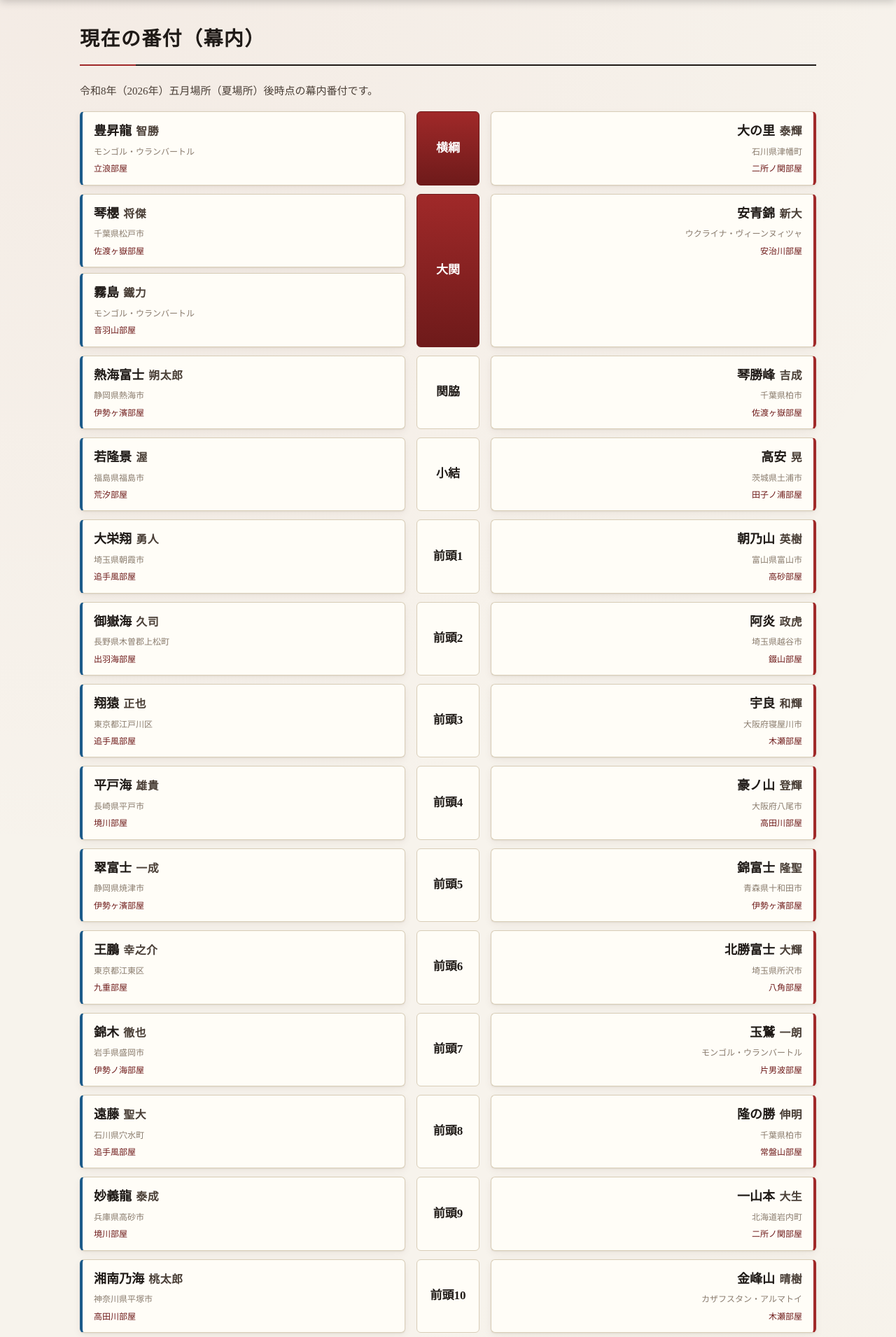
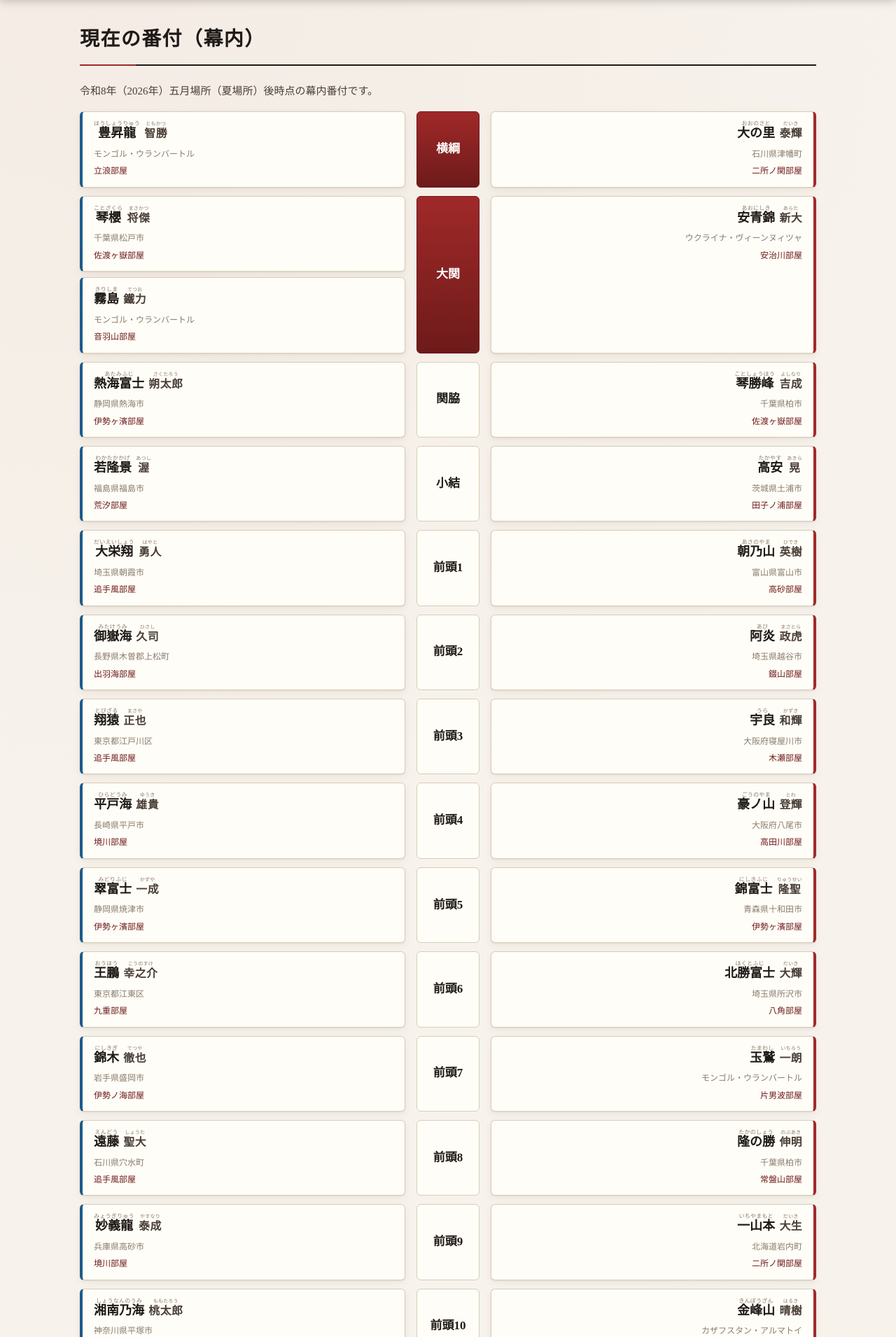
Before and after one commit to tatsuyahanada-eng/MusicLyrics, a PHP site: page / in a window 1280 px wide. Shown: the part 65-1975 px from the top of the page at 70% size. Run offline with PHP 8.4, Linux system fonts and the light colour scheme.

Commit message:
Add furigana (ruby) readings and photo support
- 四股名（上の名・下の名）に<ruby>でフリガナを表示。下の名前の読みを
  SHIKONA_GIVEN_KANA として全38力士分追加
- 力士写真に対応：photo欄があれば画像、なければ四股名頭文字の
  プレースホルダーを表示。詳細ヒーローと一覧カードにサムネを配置
- images/フォルダと写真追加手順README（著作権注意つき）を同梱
- UPDATE.md / Aboutにフリガナ・写真の更新手順を追記
- 確認過程で判明したローマ字の誤りを修正（若元春 Minato / 錦木 Tetsuya）

https://claude.ai/code/session_01WYxAbkgWRaNsUtqteQUiJ8

```diff
--- a/sumo/app.js
+++ b/sumo/app.js
@@ -13,11 +13,31 @@ function escapeHtml(s) {
     .replace(/'/g, '&#39;');
 }
 
-// 四股名（上）＋下の名前（名乗り）。通向けにフルの四股名を表示する。
-function fullShikonaHtml(rikishi) {
+// 漢字にフリガナ（ルビ）を振る
+function rubyHtml(kanji, kana) {
+  if (!kana) return escapeHtml(kanji);
+  return `<ruby>${escapeHtml(kanji)}<rt>${escapeHtml(kana)}</rt></ruby>`;
+}
+
+// 四股名（上）＋下の名前（名乗り）。通向けにフルの四股名をフリガナ付きで表示する。
+function fullShikonaRuby(rikishi) {
   const given = getShikonaGiven(rikishi.id);
-  return escapeHtml(rikishi.name) +
-    (given ? `<span class="shikona-given">${escapeHtml(given)}</span>` : '');
+  const givenKana = getShikonaGivenKana(rikishi.id);
+  let html = rubyHtml(rikishi.name, rikishi.nameKana);
+  if (given) {
+    html += `<span class="shikona-given">${rubyHtml(given, givenKana)}</span>`;
+  }
+  return html;
+}
+
+// 力士の写真。photo が設定されていれば画像、なければ四股名頭文字のプレースホルダー。
+function rikishiPhotoHtml(rikishi, sizeClass) {
+  const cls = `rikishi-photo ${sizeClass || ''}`;
+  if (rikishi.photo) {
+    return `<img class="${cls}" src="${escapeHtml(rikishi.photo)}" alt="${escapeHtml(rikishi.name)}の写真" loading="lazy">`;
+  }
+  const ch = (rikishi.name || '?').slice(0, 1);
+  return `<div class="${cls} placeholder" aria-hidden="true">${escapeHtml(ch)}</div>`;
 }
 
 function rankBadgeClass(rank) {
@@ -91,7 +111,7 @@ function renderBanzuke() {
         <div class="yusho">
           <div class="label">幕内優勝</div>
           <div class="winner">
-            ${winner ? `<a href="#/rikishi/${winner.id}">${fullShikonaHtml(winner)}</a>` : '?'} （${escapeHtml(latest.yushoMakuuchi.record)}）
+            ${winner ? `<a href="#/rikishi/${winner.id}">${fullShikonaRuby(winner)}</a>` : '?'} （${escapeHtml(latest.yushoMakuuchi.record)}）
           </div>
           ${latest.yushoMakuuchi.note ? `<div class="meta">${escapeHtml(latest.yushoMakuuchi.note)}</div>` : ''}
         </div>
@@ -125,7 +145,7 @@ function banzukeCell(rikishi, sideClass) {
   return `
     <div class="banzuke-cell ${sideClass}">
       <span class="side-tag ${sideClass}">${sideLabel}</span>
-      <div class="name"><a href="#/rikishi/${rikishi.id}">${fullShikonaHtml(rikishi)}</a></div>
+      <div class="name"><a href="#/rikishi/${rikishi.id}">${fullShikonaRuby(rikishi)}</a></div>
       <div class="sub">${escapeHtml(rikishi.birthplace)}</div>
       <div class="sub">${stable ? `<a href="#/stable/${stable.id}">${escapeHtml(stable.name)}</a>` : ''}</div>
     </div>
@@ -213,14 +233,19 @@ function renderRikishiGrid() {
     const stable = getStableById(r.stableId);
     return `
       <div class="card">
-        <h3><a href="#/rikishi/${r.id}">${fullShikonaHtml(r)}</a></h3>
-        <div class="meta">${escapeHtml(r.nameKana || '')}</div>
+        <div class="card-rikishi-head">
+          <a href="#/rikishi/${r.id}" class="card-photo-link">${rikishiPhotoHtml(r, 'thumb')}</a>
+          <div class="card-rikishi-name">
+            <h3><a href="#/rikishi/${r.id}">${fullShikonaRuby(r)}</a></h3>
+            <div class="meta">${escapeHtml(r.nameRomaji || '')}</div>
             <div class="badge-row">
               ${rankBadge(r)}
               ${sideBadge(r)}
               ${countryBadge(r)}
             </div>
-        <div class="meta" style="margin-top:8px;">
+          </div>
+        </div>
+        <div class="meta" style="margin-top:10px;">
           ${escapeHtml(r.birthplace)}<br>
           ${stable ? `<a href="#/stable/${stable.id}">${escapeHtml(stable.name)}</a>` : ''}
         </div>
@@ -245,13 +270,16 @@ function renderRikishiDetail(id) {
       <a href="#/">トップ</a> ＞ <a href="#/rikishi">力士一覧</a> ＞ ${escapeHtml(r.name)}
     </div>
     <div class="detail-hero">
-      <div class="name-large">${fullShikonaHtml(r)}</div>
-      <div class="name-kana">${escapeHtml(r.nameKana || '')} ／ ${escapeHtml(r.nameRomaji || '')}</div>
+      <div class="detail-hero-photo">${rikishiPhotoHtml(r, 'large')}</div>
+      <div class="detail-hero-body">
+        <div class="name-large">${fullShikonaRuby(r)}</div>
+        <div class="name-kana">${escapeHtml(r.nameRomaji || '')}</div>
         <div class="badge-row">
           ${rankBadge(r)}
           ${sideBadge(r)}
           ${countryBadge(r)}
           ${stable ? `<span class="badge">${escapeHtml(stable.name)}</span>` : ''}
+        </div>
       </div>
     </div>
 
@@ -295,7 +323,7 @@ function renderRikishiDetail(id) {
         <ul class="rikishi-mini-list">
           ${sortByRank(mates).map(m => `
             <li>
-              <a href="#/rikishi/${m.id}">${fullShikonaHtml(m)}</a>
+              <a href="#/rikishi/${m.id}">${fullShikonaRuby(m)}</a>
               <span class="rank">${escapeHtml(m.rank)}</span>
             </li>
           `).join('')}
@@ -415,7 +443,7 @@ function renderStableDetail(id) {
       <ul class="rikishi-mini-list">
         ${rikishiList.map(r => `
           <li>
-            <a href="#/rikishi/${r.id}">${fullShikonaHtml(r)}</a>
+            <a href="#/rikishi/${r.id}">${fullShikonaRuby(r)}</a>
             <span class="rank">${escapeHtml(r.rank)}</span>
           </li>
         `).join('')}
@@ -450,7 +478,7 @@ function renderTournaments() {
           <div class="yusho">
             <div class="label">幕内優勝</div>
             <div class="winner">
-              ${winner ? `<a href="#/rikishi/${winner.id}">${fullShikonaHtml(winner)}</a>` : '?'}
+              ${winner ? `<a href="#/rikishi/${winner.id}">${fullShikonaRuby(winner)}</a>` : '?'}
               （${escapeHtml(t.yushoMakuuchi.record)}）
             </div>
             ${t.yushoMakuuchi.note ? `<div class="meta">${escapeHtml(t.yushoMakuuchi.note)}</div>` : ''}
@@ -575,6 +603,8 @@ function renderAbout() {
     <ul>
       <li><strong>番付</strong>：各力士の <code>rank</code>（例: 横綱／大関／前頭3）と <code>side</code>（東／西）を変更</li>
       <li><strong>力士の追加</strong>：<code>RIKISHI</code> 配列に新しい力士を追加（<code>id</code> は他と重複しない英数字）</li>
+      <li><strong>下の名前・フリガナ</strong>：<code>SHIKONA_GIVEN</code>（漢字）と <code>SHIKONA_GIVEN_KANA</code>（読み）に追加</li>
+      <li><strong>写真</strong>：<code>images/</code> に画像を置き、力士の <code>photo</code> 欄にパスを設定（未設定なら頭文字の仮画像）</li>
       <li><strong>場所結果</strong>：<code>TOURNAMENTS</code> 配列の先頭に新しい場所を追加</li>
       <li><strong>巡業</strong>：<code>JUNGYO</code> 配列の各 <code>stops</code>（日付・都道府県・会場）を更新し、確定したら <code>tentative</code> を <code>false</code> に</li>
       <li>更新後は <code>SITE_META.lastUpdated</code> の日付も書き換え、ファイルをサーバへ再アップロード</li>
--- a/sumo/data.js
+++ b/sumo/data.js
@@ -383,7 +383,7 @@ const RIKISHI = [
     id: 'wakamotoharu',
     name: '若元春',
     nameKana: 'わかもとはる',
-    nameRomaji: 'Wakamotoharu Atsushi',
+    nameRomaji: 'Wakamotoharu Minato',
     realName: '大波港',
     rank: '前頭11',
     rankNum: 5,
@@ -707,7 +707,7 @@ const RIKISHI = [
     id: 'nishikigi',
     name: '錦木',
     nameKana: 'にしきぎ',
-    nameRomaji: 'Nishikigi Tetsushi',
+    nameRomaji: 'Nishikigi Tetsuya',
     realName: '熊谷哲也',
     rank: '前頭7',
     rankNum: 5,
@@ -1369,3 +1369,49 @@ const SHIKONA_GIVEN = {
 function getShikonaGiven(id) {
   return SHIKONA_GIVEN[id] || '';
 }
+
+// 下の名前（名乗り）の読み。漢字の上にフリガナ（ルビ）として表示される。
+const SHIKONA_GIVEN_KANA = {
+  hoshoryu: 'ともかつ',
+  onosato: 'だいき',
+  kotozakura: 'まさかつ',
+  aonishiki: 'あらた',
+  kirishima: 'てつお',
+  atamifuji: 'さくたろう',
+  kotoshoho: 'よしなり',
+  wakatakakage: 'あつし',
+  takayasu: 'あきら',
+  wakamotoharu: 'みなと',
+  daieisho: 'はやと',
+  abi: 'まさとら',
+  asanoyama: 'ひでき',
+  mitakeumi: 'ひさし',
+  tobizaru: 'まさや',
+  ura: 'かずき',
+  hiradoumi: 'ゆうき',
+  gonoyama: 'とわ',
+  midorifuji: 'かずや',
+  nishikifuji: 'りゅうせい',
+  ohho: 'こうのすけ',
+  hokutofuji: 'だいき',
+  nishikigi: 'てつや',
+  tamawashi: 'いちろう',
+  endo: 'しょうた',
+  takanosho: 'のぶあき',
+  myogiryu: 'やすなり',
+  ichiyamamoto: 'だいき',
+  shonannoumi: 'ももたろう',
+  kinbozan: 'はるき',
+  roga: 'ときよし',
+  chiyoshoma: 'ふじお',
+  sadanoumi: 'たかし',
+  tomokaze: 'ゆうた',
+  hakuoho: 'てつや',
+  oshoma: 'でき',
+  churanoumi: 'よしひさ',
+  tokihayate: 'ひでき',
+};
+
+function getShikonaGivenKana(id) {
+  return SHIKONA_GIVEN_KANA[id] || '';
+}
--- a/sumo/style.css
+++ b/sumo/style.css
@@ -285,6 +285,80 @@ h2.section-title {
   color: var(--color-accent-dark);
 }
 
+/* フリガナ（ルビ） */
+ruby {
+  ruby-align: center;
+}
+
+rt {
+  font-size: 0.45em;
+  font-weight: 400;
+  color: var(--color-muted);
+  letter-spacing: 0.02em;
+  -webkit-text-fill-color: currentColor;
+}
+
+.name-large rt {
+  color: var(--color-muted);
+  margin-bottom: 2px;
+}
+
+/* 力士写真 / プレースホルダー */
+.rikishi-photo {
+  background: var(--color-bg-alt);
+  border: 1px solid var(--color-border);
+  border-radius: var(--radius);
+  object-fit: cover;
+  display: flex;
+  align-items: center;
+  justify-content: center;
+  color: var(--color-accent-dark);
+  font-weight: 700;
+  overflow: hidden;
+  flex-shrink: 0;
+}
+
+.rikishi-photo.placeholder {
+  background: linear-gradient(160deg, var(--color-bg-alt), #e3d6bd);
+  font-family: "Hiragino Mincho ProN", "Yu Mincho", serif;
+}
+
+.rikishi-photo.large {
+  width: 116px;
+  height: 150px;
+  font-size: 52px;
+}
+
+.rikishi-photo.thumb {
+  width: 56px;
+  height: 72px;
+  font-size: 26px;
+}
+
+/* 一覧カードの写真付きヘッダー */
+.card-rikishi-head {
+  display: flex;
+  gap: 12px;
+  align-items: center;
+}
+
+.card-rikishi-name {
+  min-width: 0;
+}
+
+.card-rikishi-name h3 {
+  margin: 0 0 2px;
+}
+
+.card-photo-link {
+  border: none;
+  line-height: 0;
+}
+
+.card-photo-link:hover {
+  border: none;
+}
+
 .banzuke-cell .name a {
   color: var(--color-ink);
   border: none;
@@ -403,6 +477,14 @@ h2.section-title {
   box-shadow: var(--shadow-soft);
   position: relative;
   overflow: hidden;
+  display: flex;
+  align-items: center;
+  gap: 22px;
+}
+
+.detail-hero-body {
+  flex: 1;
+  min-width: 0;
 }
 
 .detail-hero::before {
@@ -773,10 +855,16 @@ code {
 
   /* 詳細ヘッダ・テーブル */
   .detail-hero {
-    padding: 18px 18px 18px 22px;
+    padding: 16px 16px 16px 20px;
+    gap: 14px;
   }
   .detail-hero .name-large {
-    font-size: 26px;
+    font-size: 24px;
+  }
+  .rikishi-photo.large {
+    width: 88px;
+    height: 116px;
+    font-size: 38px;
   }
   .info-table th,
   .info-table td {
```
Also changed, not shown: sumo/UPDATE.md (+26 -3 lines), sumo/images/README.md (added). Lines whose indentation alone changed are shown as unchanged.
